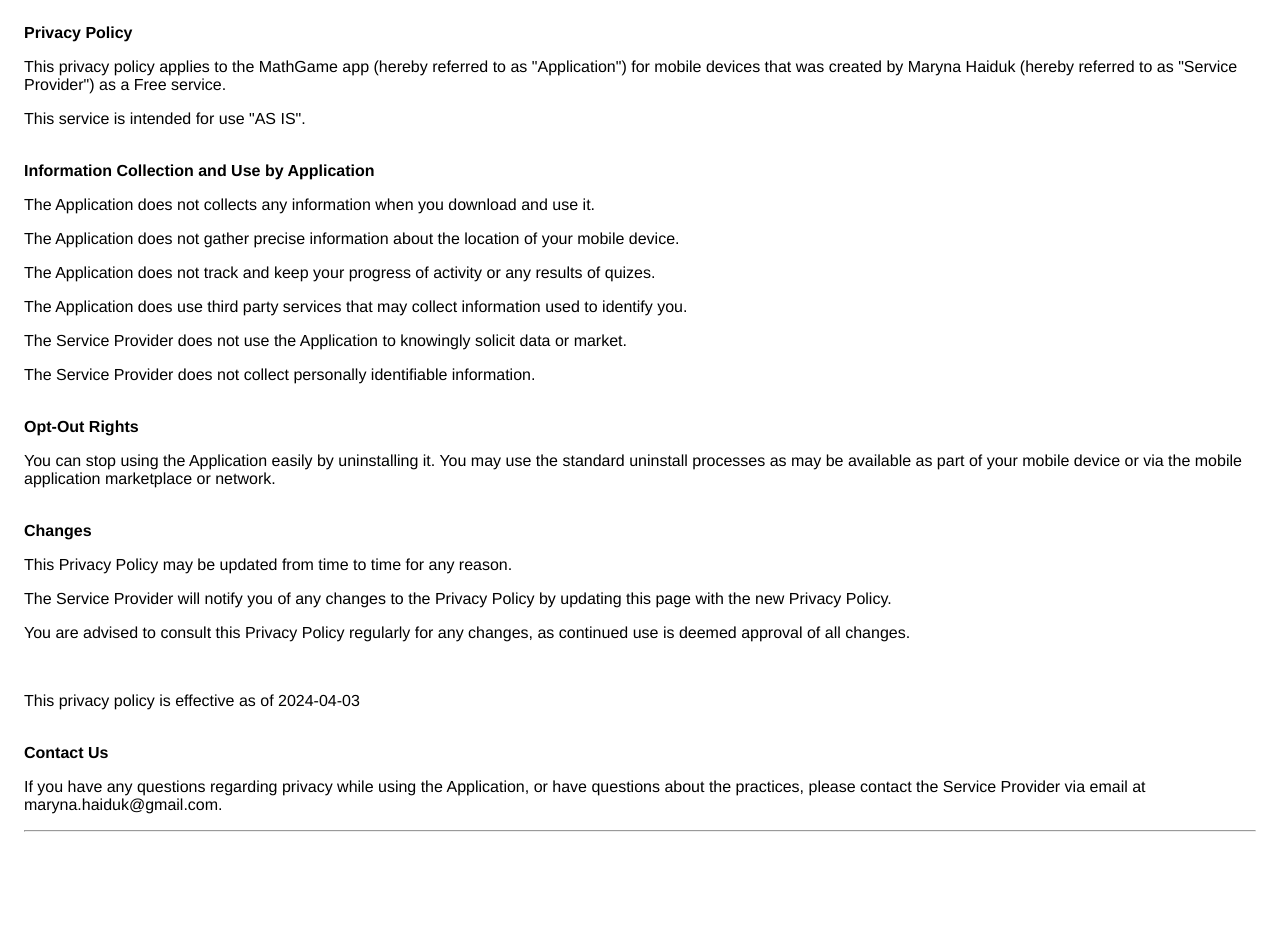
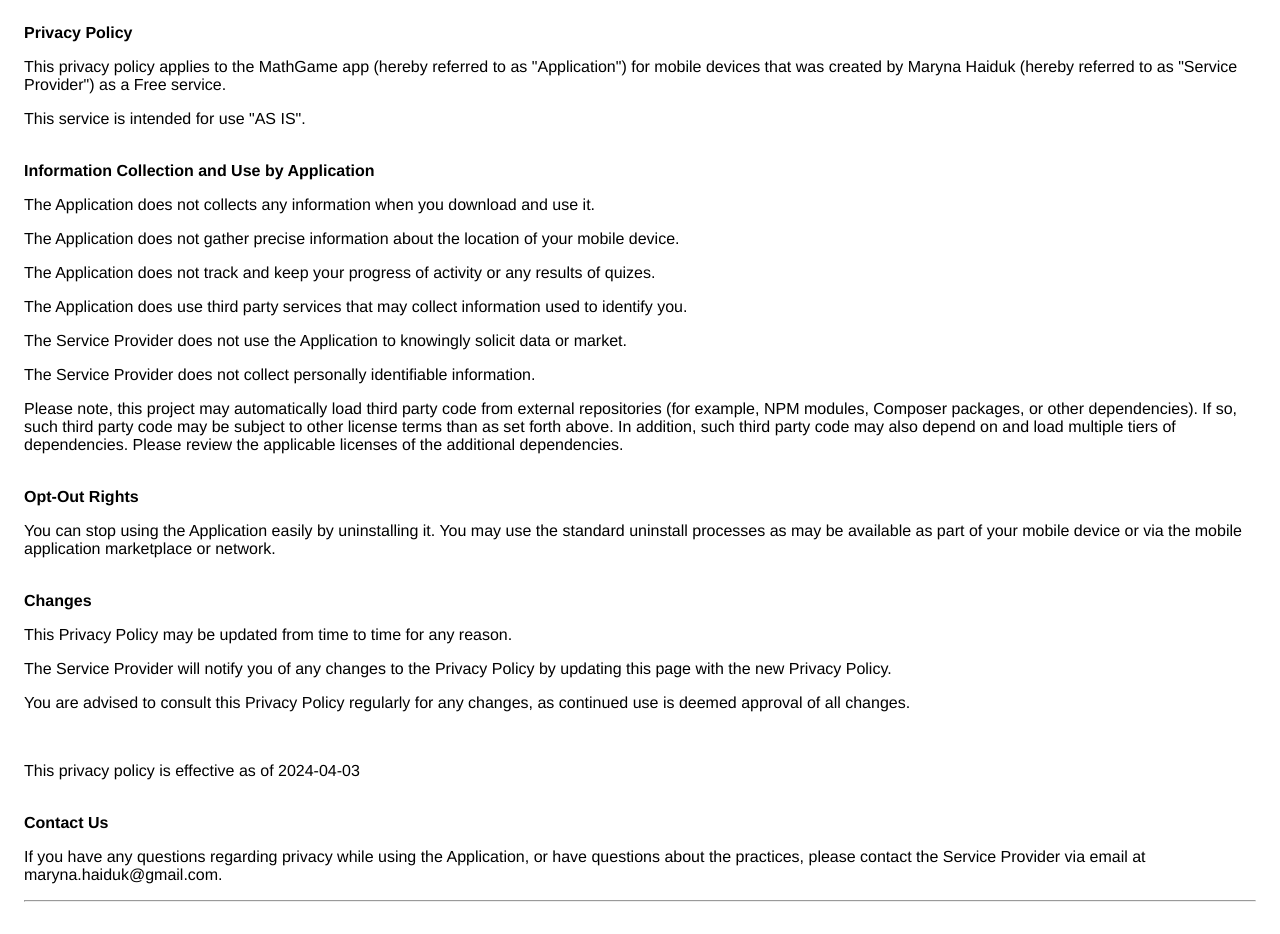
Before and after one commit to MarynaHaiduk/MarynaHaiduk.github.io, a plain HTML site: page index.html in a window 1280 px wide. Before the commit the page ends 864 px from the top, so only its background shows below. Drawn offline with Linux system fonts and the light colour scheme.

Commit message:
Update index.html

```diff
--- a/index.html
+++ b/index.html
@@ -24,7 +24,15 @@
     <p>The Application does not track and keep your progress of activity or any results of quizes.</p>
     <p>The Application does use third party services that may collect information used to identify you.</p>
     <p>The Service Provider does not use the Application to knowingly solicit data or market.</p>
-    <p>The Service Provider does not collect personally identifiable information.</p><br>
+    <p>The Service Provider does not collect personally identifiable information.</p>
+    <p>
+      Please note, this project may automatically load third party code from external
+      repositories (for example, NPM modules, Composer packages, or other dependencies).
+      If so, such third party code may be subject to other license terms than as set
+      forth above. In addition, such third party code may also depend on and load
+      multiple tiers of dependencies. Please review the applicable licenses of the
+      additional dependencies.
+    </p><br>
 
     <strong>Opt-Out Rights</strong>
     <p>You can stop using the Application easily by uninstalling it.
```
